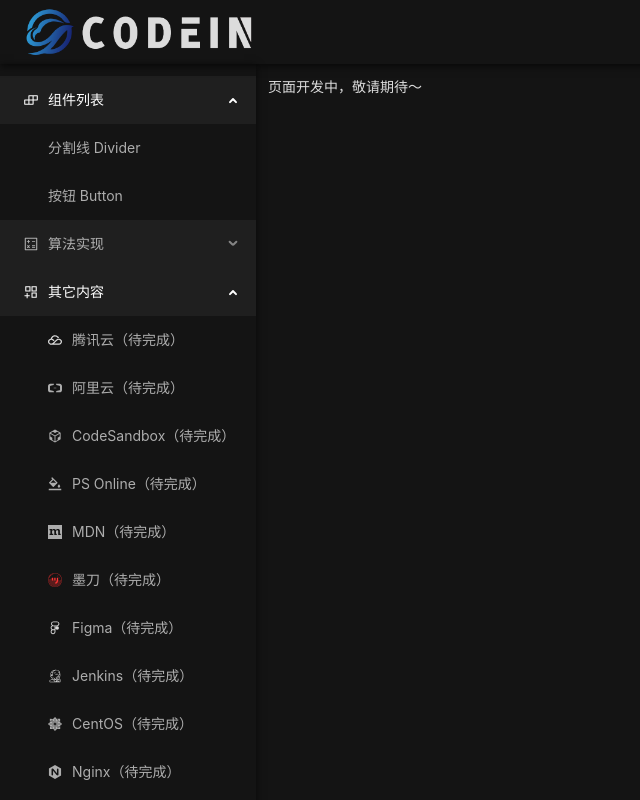
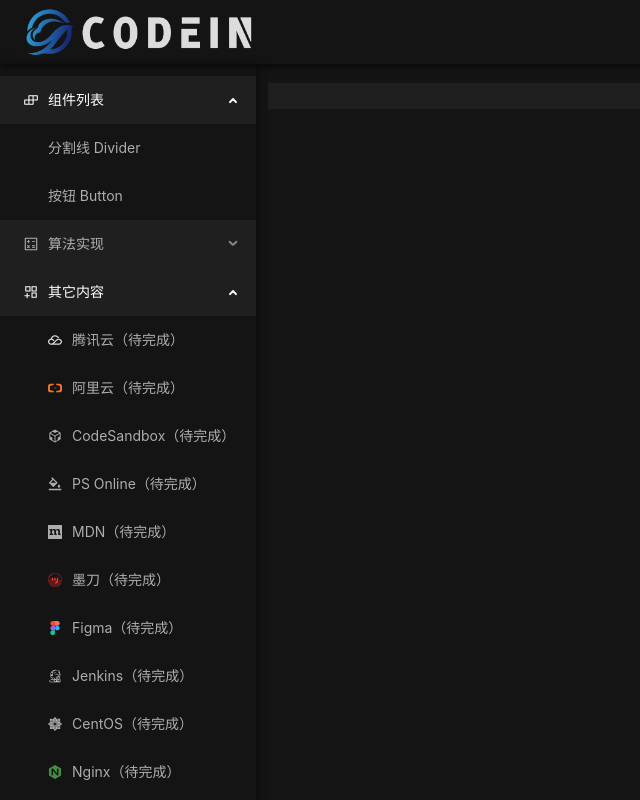
Before and after one commit to utilsbook/frontend, a React app: page /algorithms/lodash/1 in a window 1280 px wide. Both pictures are taken after a click on the element "其它内容". Shown: the top 800 px of the page, without its empty margins (0-640 px from the left). Built offline with nearby package versions, Linux system fonts and the light colour scheme.

Commit message:
feat: 添加lodash路径

```diff
--- a/src/assets/icons/index.tsx
+++ b/src/assets/icons/index.tsx
@@ -54,16 +54,26 @@
 export const ModaoIcon = () => <Icon component={ModaoSvg} />;
 
 const FigmaSvg = (props?: any) => (
-  <svg
-    viewBox="0 0 1024 1024"
-    version="1.1"
-    width="200"
-    height="200"
-    {...props}
-  >
+  <svg viewBox="0 0 1024 1024" width="200" height="200" {...props}>
     <path
-      d="M400 32A176.192 176.192 0 0 0 224 208c0 53.056 23.68 100.576 60.928 132.864A176.16 176.16 0 0 0 192 496c0 59.52 29.824 112.128 75.2 144A175.776 175.776 0 0 0 192 784c0 97.056 78.944 176 176 176s176-78.944 176-176V384h112c97.056 0 176-78.944 176-176S753.056 32 656 32h-256z m0 64h256C717.76 96 768 146.24 768 208S717.76 320 656 320h-256C338.24 320 288 269.76 288 208S338.24 96 400 96z m-32 288H480v224h-112C306.24 608 256 557.76 256 496S306.24 384 368 384z m304 0a128 128 0 0 0 0 256 128 128 0 0 0 0-256z m-304 288H480v112c0 61.76-50.24 112-112 112S256 845.76 256 784 306.24 672 368 672z"
-      fill="#DCDCDC"
+      d="M512 512c0-94.4 76.8-171.2 171.2-171.2 94.4 0 171.2 76.8 171.2 171.2s-76.8 171.2-171.2 171.2C588.8 683.2 512 606.4 512 512z"
+      fill="#1ABCFE"
+    ></path>
+    <path
+      d="M171.2 852.8c0-94.4 76.8-171.2 171.2-171.2H512v171.2C512 947.2 435.2 1024 340.8 1024s-169.6-76.8-169.6-171.2z"
+      fill="#0ACF83"
+    ></path>
+    <path
+      d="M512 0v340.8h171.2c94.4 0 171.2-76.8 171.2-171.2S777.6 0 683.2 0H512z"
+      fill="#FF7262"
+    ></path>
+    <path
+      d="M171.2 171.2c0 94.4 76.8 171.2 171.2 171.2H512V0H340.8c-94.4 0-169.6 76.8-169.6 171.2z"
+      fill="#F24E1E"
+    ></path>
+    <path
+      d="M171.2 512c0 94.4 76.8 171.2 171.2 171.2H512V340.8H340.8c-94.4 0-169.6 76.8-169.6 171.2z"
+      fill="#A259FF"
     ></path>
   </svg>
 );
@@ -93,7 +103,7 @@
   <svg viewBox="0 0 1024 1024" width="200" height="200" {...props}>
     <path
       d="M512 0L68.48 256v512L512 1024l443.52-256V256L512 0z m256 707.84c0 30.08-27.562667 55.04-65.237333 55.04-26.922667 0-57.642667-10.88-76.842667-34.56l-256-304.682667v284.16c0 30.762667-24.32 55.04-54.357333 55.04H312.32c-30.762667 0-55.04-25.6-55.04-55.04V316.16c0-30.08 26.88-55.04 64-55.04 27.562667 0 58.88 10.88 78.08 34.56l254.72 304.682667V316.16c0-30.762667 25.6-55.04 55.04-55.04h3.2c30.72 0 55.04 25.6 55.04 55.04v391.68H768z"
-      fill=""
+      fill="#408F43"
     ></path>
   </svg>
 );
@@ -117,7 +127,10 @@
 
 const NodejsSvg = (props?: any) => (
   <svg viewBox="0 0 1024 1024" width="200" height="200" {...props}>
-    <path d="M512 1024c-14.4 0-27.2-3.2-40-11.2l-124.8-73.6c-19.2-11.2-9.6-14.4-3.2-16 25.6-8 30.4-11.2 56-25.6 3.2-1.6 6.4-1.6 9.6 1.6l96 57.6c3.2 1.6 8 1.6 11.2 0l376-216c3.2-1.6 6.4-6.4 6.4-9.6V294.4c0-4.8-1.6-8-6.4-9.6L516.8 68.8c-3.2-1.6-8-1.6-11.2 0L131.2 284.8c-3.2 1.6-6.4 6.4-6.4 9.6v433.6c0 4.8 1.6 8 6.4 9.6l102.4 59.2c56 27.2 89.6-4.8 89.6-38.4V332.8c0-6.4 4.8-11.2 11.2-11.2h48c6.4 0 11.2 4.8 11.2 11.2v427.2c0 73.6-40 116.8-110.4 116.8-22.4 0-38.4 0-86.4-24l-97.6-56c-24-14.4-40-40-40-68.8V294.4c0-28.8 14.4-54.4 40-68.8L472 9.6C496-3.2 528-3.2 550.4 9.6l376 217.6c24 14.4 40 40 40 68.8v433.6c0 28.8-14.4 54.4-40 68.8L552 1012.8c-12.8 8-25.6 11.2-40 11.2z m302.4-427.2c0-81.6-54.4-102.4-169.6-118.4-116.8-16-128-24-128-51.2 0-22.4 9.6-52.8 96-52.8 76.8 0 105.6 16 116.8 68.8 1.6 4.8 4.8 8 11.2 8h48c3.2 0 6.4-1.6 8-3.2 1.6-1.6 3.2-4.8 3.2-8-8-89.6-67.2-131.2-187.2-131.2-107.2 0-171.2 44.8-171.2 121.6 0 81.6 64 105.6 166.4 115.2 123.2 11.2 132.8 30.4 132.8 54.4 0 41.6-33.6 59.2-112 59.2-99.2 0-121.6-25.6-128-73.6-1.6-4.8-4.8-9.6-11.2-9.6h-48c-6.4 0-11.2 4.8-11.2 11.2 0 62.4 33.6 139.2 198.4 139.2 118.4 0 185.6-48 185.6-129.6z"></path>
+    <path
+      fill="#93B951"
+      d="M512 1024c-14.4 0-27.2-3.2-40-11.2l-124.8-73.6c-19.2-11.2-9.6-14.4-3.2-16 25.6-8 30.4-11.2 56-25.6 3.2-1.6 6.4-1.6 9.6 1.6l96 57.6c3.2 1.6 8 1.6 11.2 0l376-216c3.2-1.6 6.4-6.4 6.4-9.6V294.4c0-4.8-1.6-8-6.4-9.6L516.8 68.8c-3.2-1.6-8-1.6-11.2 0L131.2 284.8c-3.2 1.6-6.4 6.4-6.4 9.6v433.6c0 4.8 1.6 8 6.4 9.6l102.4 59.2c56 27.2 89.6-4.8 89.6-38.4V332.8c0-6.4 4.8-11.2 11.2-11.2h48c6.4 0 11.2 4.8 11.2 11.2v427.2c0 73.6-40 116.8-110.4 116.8-22.4 0-38.4 0-86.4-24l-97.6-56c-24-14.4-40-40-40-68.8V294.4c0-28.8 14.4-54.4 40-68.8L472 9.6C496-3.2 528-3.2 550.4 9.6l376 217.6c24 14.4 40 40 40 68.8v433.6c0 28.8-14.4 54.4-40 68.8L552 1012.8c-12.8 8-25.6 11.2-40 11.2z m302.4-427.2c0-81.6-54.4-102.4-169.6-118.4-116.8-16-128-24-128-51.2 0-22.4 9.6-52.8 96-52.8 76.8 0 105.6 16 116.8 68.8 1.6 4.8 4.8 8 11.2 8h48c3.2 0 6.4-1.6 8-3.2 1.6-1.6 3.2-4.8 3.2-8-8-89.6-67.2-131.2-187.2-131.2-107.2 0-171.2 44.8-171.2 121.6 0 81.6 64 105.6 166.4 115.2 123.2 11.2 132.8 30.4 132.8 54.4 0 41.6-33.6 59.2-112 59.2-99.2 0-121.6-25.6-128-73.6-1.6-4.8-4.8-9.6-11.2-9.6h-48c-6.4 0-11.2 4.8-11.2 11.2 0 62.4 33.6 139.2 198.4 139.2 118.4 0 185.6-48 185.6-129.6z"
+    ></path>
   </svg>
 );
 
@@ -159,3 +172,40 @@
 );
 
 export const SASSIcon = () => <Icon component={SASSSvg} />;
+
+const ListSvg = (props?: any) => (
+  <svg viewBox="0 0 1024 1024" width="200" height="200" {...props}>
+    <path
+      d="M192 96A96 96 0 0 0 96 192v640A96 96 0 0 0 192 928h640a96 96 0 0 0 96-96V192A96 96 0 0 0 832 96H192zM192 0h640a192 192 0 0 1 192 192v640a192 192 0 0 1-192 192H192a192 192 0 0 1-192-192V192a192 192 0 0 1 192-192z"
+      fill="#727484"
+    ></path>
+    <path
+      d="M704 576v128H192V576h512zM512 320v128H192V320h320z"
+      fill="#68A2FD"
+    ></path>
+  </svg>
+);
+
+export const ListIcon = () => <Icon component={ListSvg} />;
+
+const RegexSvg = (props?: any) => (
+  <svg viewBox="0 0 1024 1024" width="200" height="200" {...props}>
+    <path
+      d="M879.846 112.077c17.673 0 32 14.327 32 32v736c0 17.673-14.327 32-32 32H750.484c0-35.346 28.654-64 64-64l33.362-0.001v-672h-33.532c-34.992 0-63.426-28.082-63.991-62.94l-0.009-1.06h129.532z m-602.92 0c0 35.346-28.654 64-64 64l-37.08-0.001v672h36.989c34.993 0 63.426 28.084 63.991 62.943l0.009 1.058H143.846c-17.673 0-32-14.327-32-32v-736c0-17.673 14.327-32 32-32h133.08zM459.32 708.59c17.674 0 32 14.327 32 32 0 17.673-14.326 32-32 32-17.673 0-32-14.327-32-32 0-17.673 14.327-32 32-32z m132.869 0c17.673 0 32 14.327 32 32 0 17.673-14.327 32-32 32-17.673 0-32-14.327-32-32 0-17.673 14.327-32 32-32z m132.869 0c17.673 0 32 14.327 32 32 0 17.673-14.327 32-32 32-17.674 0-32-14.327-32-32 0-17.673 14.326-32 32-32zM441.6 254.144a32 32 0 0 1 14 14l148.017 290.764c-31.185 15.875-69.264 3.747-85.582-27.061l-0.487-0.94-90.466-177.71-90.465 177.71c-16.035 31.5-54.57 44.036-86.07 28.001l148.018-290.764c8.017-15.75 27.285-22.018 43.035-14z"
+      fill="#000000"
+      fillOpacity=".65"
+    ></path>
+  </svg>
+);
+
+export const RegexIcon = () => <Icon component={RegexSvg} />;
+const VsCodeSvg = (props?: any) => (
+  <svg viewBox="0 0 1024 1024" width="200" height="200" {...props}>
+    <path
+      d="M746.222933 102.239573l-359.799466 330.820267L185.347413 281.4976 102.2464 329.864533l198.20544 182.132054-198.20544 182.132053 83.101013 48.510293 201.076054-151.558826 359.799466 330.676906 175.527254-85.251413V187.4944z m0 217.57952v384.341334l-255.040853-192.177494z"
+      fill="#2196F3"
+    ></path>
+  </svg>
+);
+
+export const VsCodeIcon = () => <Icon component={VsCodeSvg} />;
--- /dev/null
+++ b/src/components/CodeBlock/index.tsx
@@ -0,0 +1,23 @@
+import { Prism as SyntaxHighlighter } from 'react-syntax-highlighter';
+import { vscDarkPlus } from 'react-syntax-highlighter/dist/esm/styles/prism';
+
+interface CodeBlockProps {
+  code?: string;
+  children?: string;
+  language?: string;
+}
+
+const CodeBlock: React.FC<CodeBlockProps> = ({
+  code,
+  children,
+  language = 'javascript',
+  ...props
+}) => {
+  return (
+    <SyntaxHighlighter language={language} style={vscDarkPlus} {...props}>
+      {code || children || ''}
+    </SyntaxHighlighter>
+  );
+};
+
+export default CodeBlock;
--- a/src/components/SideBar/index.tsx
+++ b/src/components/SideBar/index.tsx
@@ -13,6 +13,7 @@
   CentosIcon,
   FigmaIcon,
   JenkinsIcon,
+  ListIcon,
   ModaoIcon,
   MozillaIcon,
   NginxIcon,
@@ -21,6 +22,7 @@
   SSLIcon,
   TencentCloudIcon,
   TypeScriptIcon,
+  VsCodeIcon,
   VueIcon,
 } from '../../assets/icons';
 
@@ -46,11 +48,15 @@
     getItem('按钮 Button', 'button'),
   ]),
   getItem('算法实现', 'algorithms', <CalculatorOutlined />, [
-    getItem('Lodash', 'lodash', null, [getItem('_.isNil（待完成）', 'isNil')]),
+    getItem('Lodash', 'lodash', null, [getItem('_.isNil', 'isNil')]),
   ]),
   getItem('其它内容', 'others', <AppstoreAddOutlined />, [
     getItem('腾讯云（待完成）', 'tengxunyun', <TencentCloudIcon />),
-    getItem('阿里云（待完成）', 'aliyun', <AliyunOutlined />),
+    getItem(
+      '阿里云（待完成）',
+      'aliyun',
+      <AliyunOutlined style={{ color: '#ED732E' }} />
+    ),
     getItem('CodeSandbox（待完成）', 'codesandbox', <CodeSandboxOutlined />),
     getItem('PS Online（待完成）', 'ps_onine', <BgColorsOutlined />),
     getItem('MDN（待完成）', 'mdn', <MozillaIcon />),
@@ -64,6 +70,8 @@
     getItem('SSL（待完成）', 'ssl', <SSLIcon />),
     getItem('TypeScript（待完成）', 'typescript', <TypeScriptIcon />),
     getItem('SASS（待完成）', 'sass', <SASSIcon />),
+    getItem('滴答清单（待完成）', 'didalist', <ListIcon />),
+    getItem('VSCode（待完成）', 'vscode', <VsCodeIcon />),
   ]),
 ];
 
--- a/src/index.tsx
+++ b/src/index.tsx
@@ -6,6 +6,7 @@
 import Component from './pages/Component';
 import './index.scss';
 import Home from './pages/Home';
+import Lodash from './pages/Algorithms/Lodash';
 
 const root = ReactDOM.createRoot(
   document.getElementById('root') as HTMLElement
@@ -18,6 +19,11 @@
           <Route path="components" element={<Component />}>
             <Route path=":slug" />
           </Route>
+          <Route path="algorithms">
+            <Route path="lodash">
+              <Route path=":slug" element={<Lodash />} />
+            </Route>
+          </Route>
           <Route path="/" element={<Home />} />
           <Route path="*" element={<NotFound />} />
         </Route>
--- /dev/null
+++ b/src/pages/Algorithms/Lodash/index.tsx
@@ -0,0 +1,27 @@
+import { useParams } from 'react-router-dom';
+import CodeBlock from '../../../components/CodeBlock';
+import isNil from './isNil';
+
+const getStr = (name: string | undefined) => {
+  switch (name) {
+    case 'isNil':
+      return isNil;
+    default:
+      return '';
+  }
+};
+
+const Lodash = () => {
+  const { slug } = useParams();
+
+  const str = getStr(slug);
+  console.log('STR', str);
+
+  return (
+    <>
+      <CodeBlock>{str}</CodeBlock>
+    </>
+  );
+};
+
+export default Lodash;
--- /dev/null
+++ b/src/pages/Algorithms/Lodash/isNil.ts
@@ -0,0 +1,26 @@
+const str = `/**
+ * Checks if \`value\` is \`null\` or \`undefined\`.
+ *
+ * @since 4.0.0
+ * @category Lang
+ * @param {*} value The value to check.
+ * @returns {boolean} Returns \`true\` if \`value\` is nullish, else \`false\`.
+ * @example
+ *
+ * isNil(null)
+ * // => true
+ *
+ * isNil(void 0)
+ * // => true
+ *
+ * isNil(NaN)
+ * // => false
+ */
+function isNil(value) {
+  return value == null;
+}
+
+export default isNil;
+`;
+
+export default str;
--- a/src/pages/Component/DividerPage/index.tsx
+++ b/src/pages/Component/DividerPage/index.tsx
@@ -1,24 +1,5 @@
-import { Prism as SyntaxHighlighter } from 'react-syntax-highlighter';
-import { vscDarkPlus } from 'react-syntax-highlighter/dist/esm/styles/prism';
+import CodeBlock from '../../../components/CodeBlock';
 import code from './code';
-
-interface CodeBlockProps {
-  code?: string;
-  children?: string;
-  language?: string;
-}
-const CodeBlock: React.FC<CodeBlockProps> = ({
-  code,
-  children,
-  language = 'javascript',
-  ...props
-}) => {
-  return (
-    <SyntaxHighlighter language={language} style={vscDarkPlus} {...props}>
-      {code || children || ''}
-    </SyntaxHighlighter>
-  );
-};
 
 interface DividerProps {}
 
```
Also changed, not shown: src/pages/Algorithms/index.tsx (added, +9 -0 lines), tools/getIcon.ts (+10 -2 lines).
